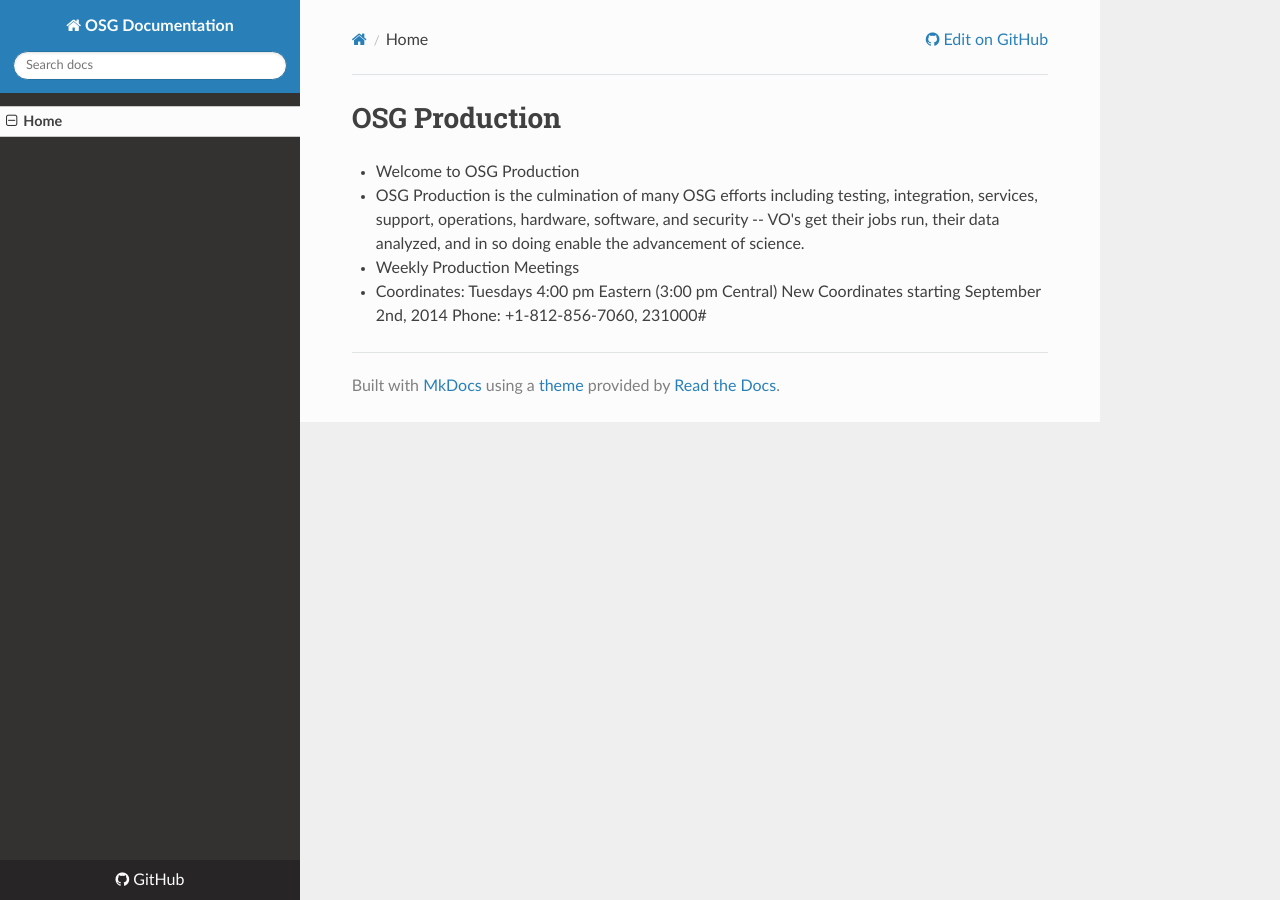
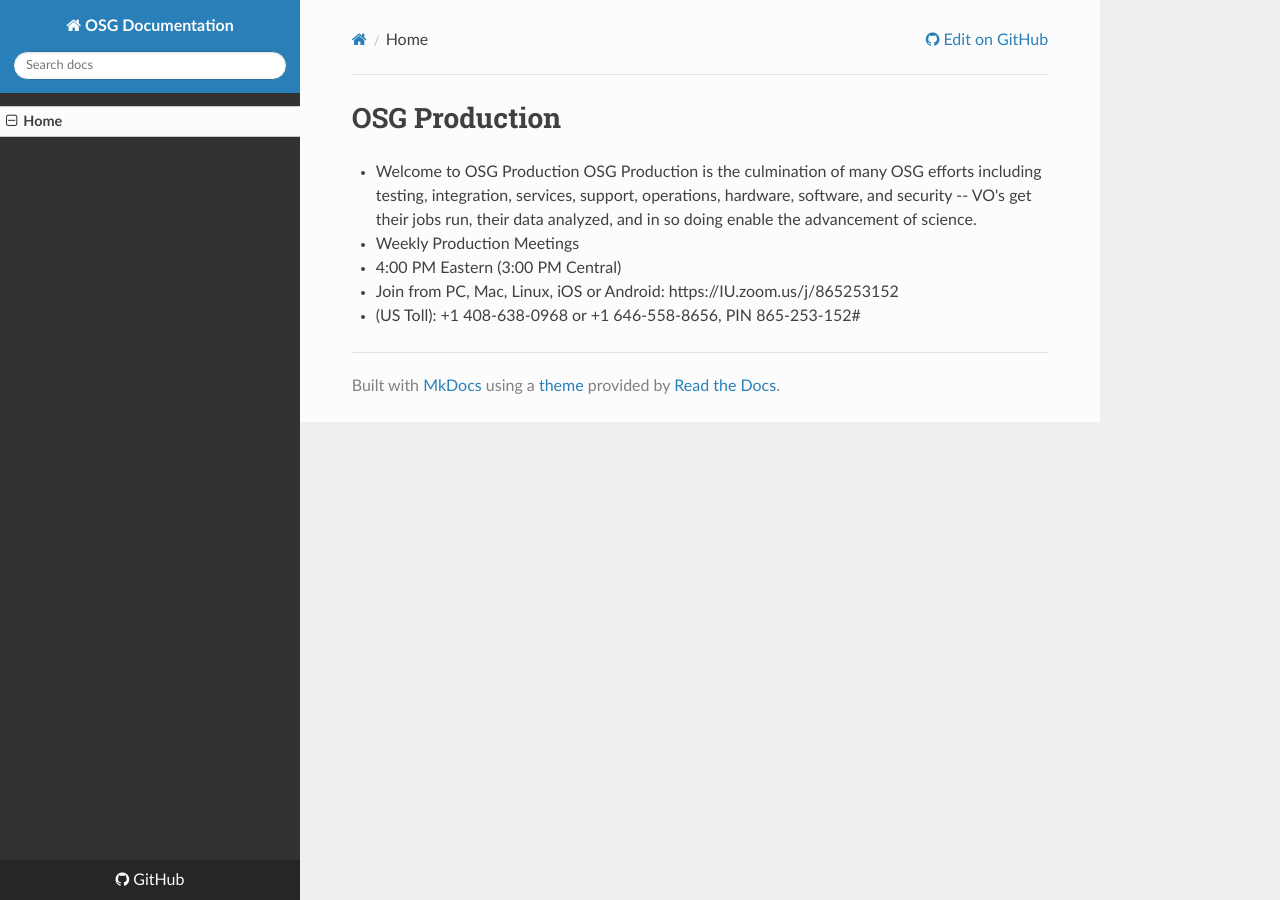
Before and after one commit to zsshah/production, an MkDocs documentation site: the page built from docs/index.md, in a window 1280 px wide. Built offline with MkDocs 1.6.1, drawn with Linux system fonts in a browser that asks for light colours; nearby versions of some CDN libraries; old or Windows-style settings are respelled for this version of MkDocs.

Commit message:
Update index.md

```diff
--- a/docs/index.md
+++ b/docs/index.md
@@ -1,8 +1,9 @@
 # OSG Production
 
 - Welcome to OSG Production
-   - OSG Production is the culmination of many OSG efforts including testing, integration, services, support, operations, hardware, software, and security -- VO's get their jobs run, their data analyzed, and in so doing enable the advancement of science.
+OSG Production is the culmination of many OSG efforts including testing, integration, services, support, operations, hardware, software, and security -- VO's get their jobs run, their data analyzed, and in so doing enable the advancement of science.
 
 - Weekly Production Meetings
-   - Coordinates: Tuesdays 4:00 pm Eastern (3:00 pm Central) New Coordinates starting September 2nd, 2014
-        Phone: +1-812-856-7060, 231000#
+   - 4:00 PM Eastern (3:00 PM Central)
+   - Join from PC, Mac, Linux, iOS or Android: https://IU.zoom.us/j/865253152
+   - (US Toll): +1 408-638-0968 or +1 646-558-8656, PIN 865-253-152#
```
